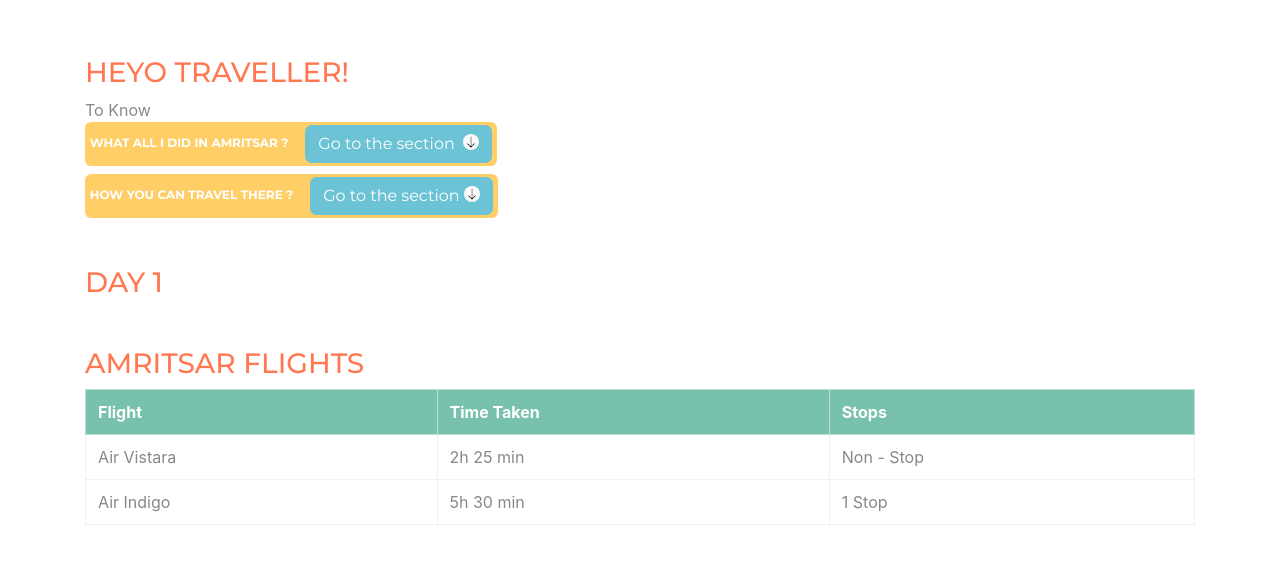
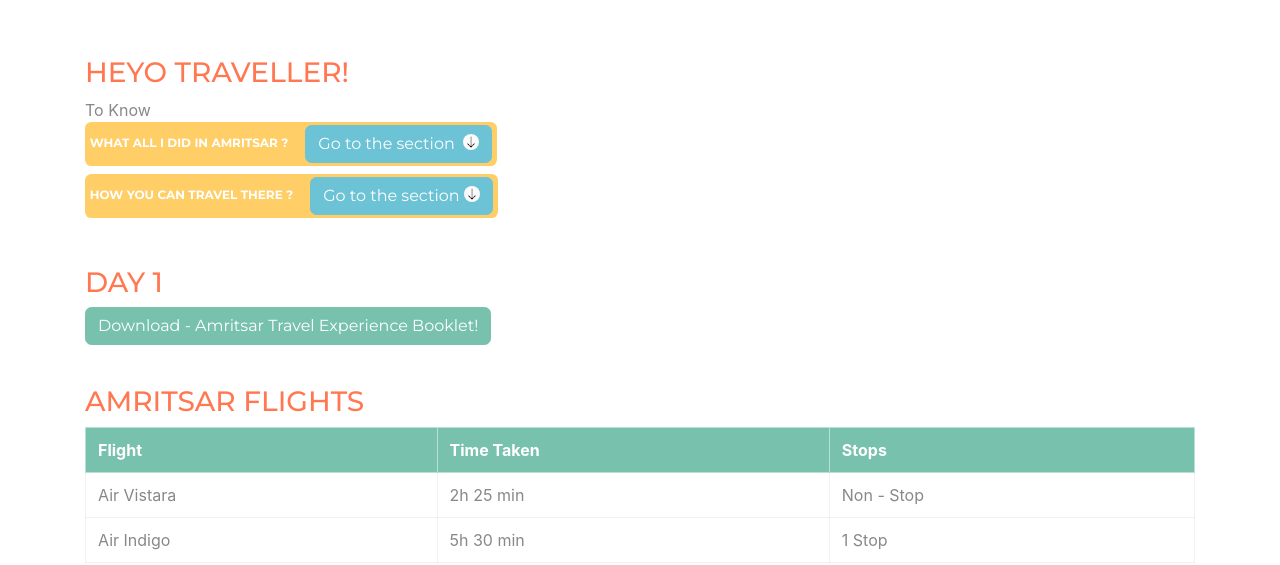
Before and after one commit to neelpatel3039/aditi-vlog, a plain HTML site: page amritsar.html in a window 1280 px wide. Shown: the part 273-838 px from the top of the page. Drawn offline with nearby package versions, Linux system fonts and the light colour scheme.

Commit message:
Amritsar Booklet Added

```diff
--- a/amritsar.html
+++ b/amritsar.html
@@ -104,6 +104,7 @@
                     <div class="row">
                         <div class="col">
                             <h3 class="text-danger">DAY 1</h3>
+                            <a href="docs/Amritsar Official Travel Book.pdf" class="btn btn-primary">Download - Amritsar Travel Experience Booklet!</a>
                         </div>
                     </div>
                     <div class="row" id="flights">
```
Also changed, not shown: images/Logo.PNG (added), 3 other files.
